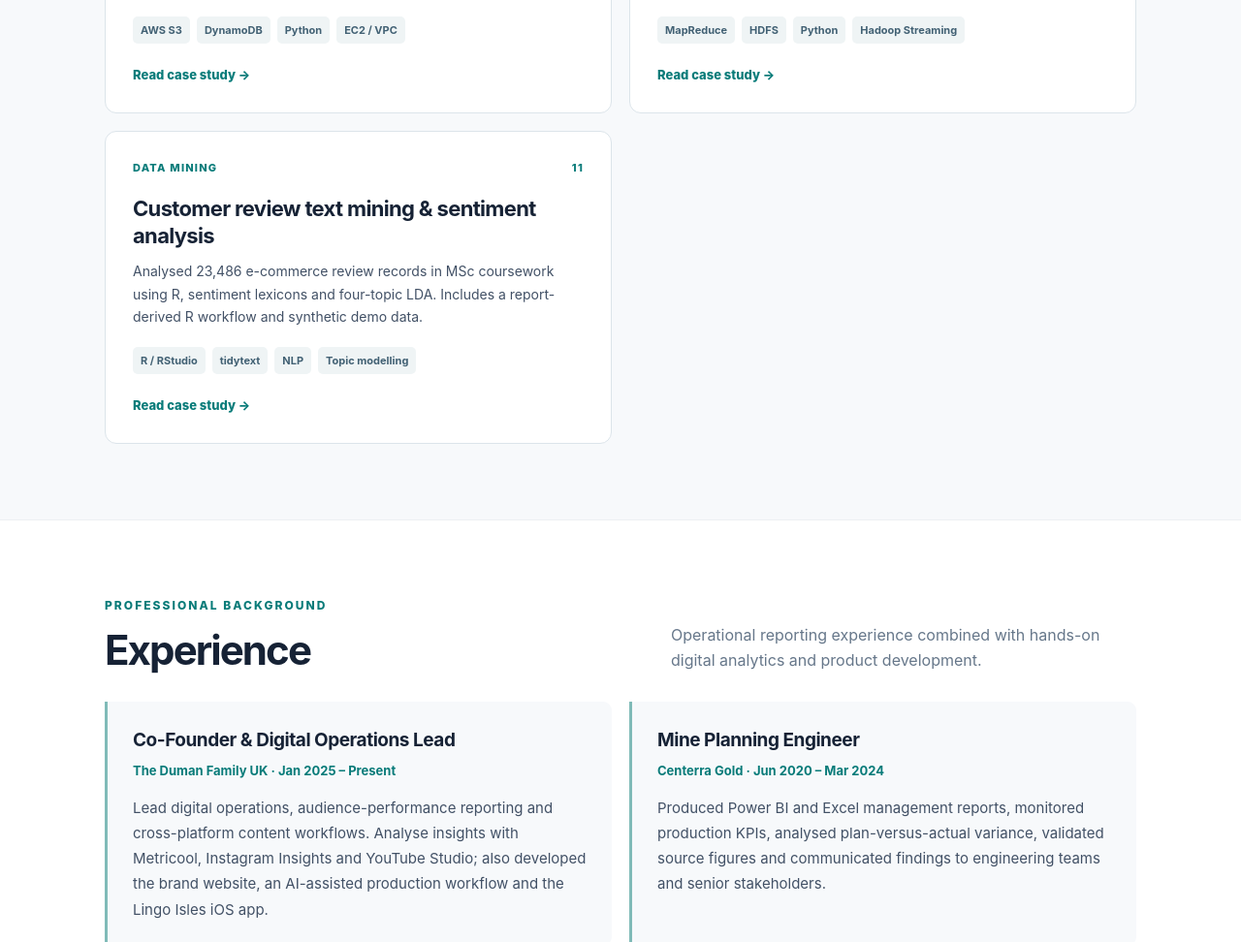
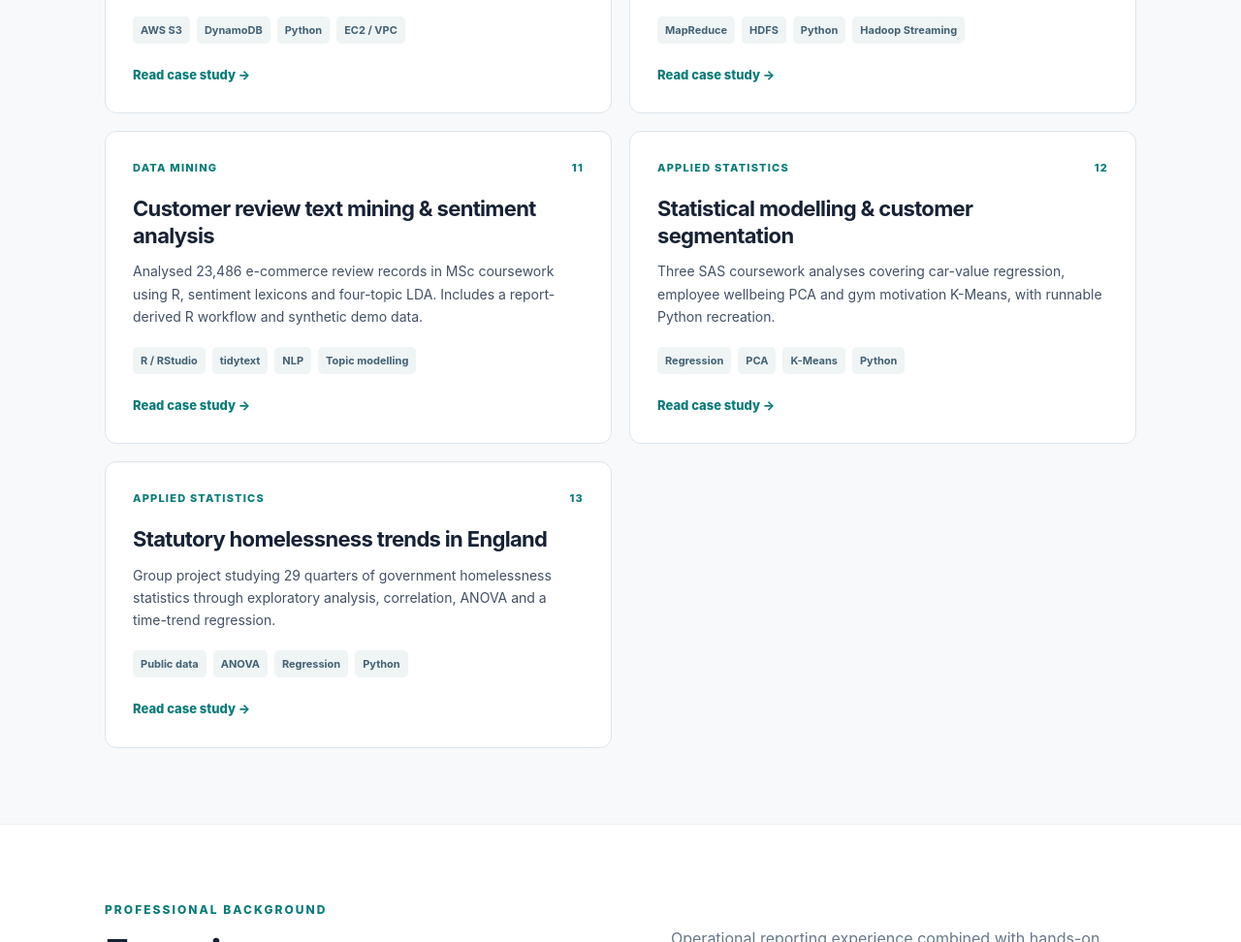
Before and after one commit to mrcdmn03/mrcdmn03.github.io, a plain HTML site: page index.html in a window 1280 px wide. Shown: the part 2324-3296 px from the top of the page at 97% size. Drawn offline with Linux system fonts and the light colour scheme.

Commit message:
Feature two Applied Statistics case studies on portfolio home

```diff
--- a/index.html
+++ b/index.html
@@ -96,6 +96,18 @@
  <h3>Customer review text mining &amp; sentiment analysis</h3><p>Analysed 23,486 e-commerce review records in MSc coursework using R, sentiment lexicons and four-topic LDA. Includes a report-derived R workflow and synthetic demo data.</p>
  <div class="tags"><span class="tag">R / RStudio</span><span class="tag">tidytext</span><span class="tag">NLP</span><span class="tag">Topic modelling</span></div>
  <a class="card-link" href="projects/customer-review-text-mining.html" aria-label="Read case study: Customer review text mining and sentiment analysis">Read case study →</a>
+</article>
+<article class="project-card">
+ <div class="project-overline"><span>APPLIED STATISTICS</span><span>12</span></div>
+ <h3>Statistical modelling &amp; customer segmentation</h3><p>Three SAS coursework analyses covering car-value regression, employee wellbeing PCA and gym motivation K-Means, with runnable Python recreation.</p>
+ <div class="tags"><span class="tag">Regression</span><span class="tag">PCA</span><span class="tag">K-Means</span><span class="tag">Python</span></div>
+ <a class="card-link" href="projects/statistical-modelling-and-segmentation.html" aria-label="Read case study: Statistical modelling and customer segmentation">Read case study →</a>
+</article>
+<article class="project-card">
+ <div class="project-overline"><span>APPLIED STATISTICS</span><span>13</span></div>
+ <h3>Statutory homelessness trends in England</h3><p>Group project studying 29 quarters of government homelessness statistics through exploratory analysis, correlation, ANOVA and a time-trend regression.</p>
+ <div class="tags"><span class="tag">Public data</span><span class="tag">ANOVA</span><span class="tag">Regression</span><span class="tag">Python</span></div>
+ <a class="card-link" href="projects/england-homelessness-statistics.html" aria-label="Read case study: Statutory homelessness trends in England">Read case study →</a>
 </article></div>
 </div></section>
 <section class="section section-alt" id="experience"><div class="container">
```
